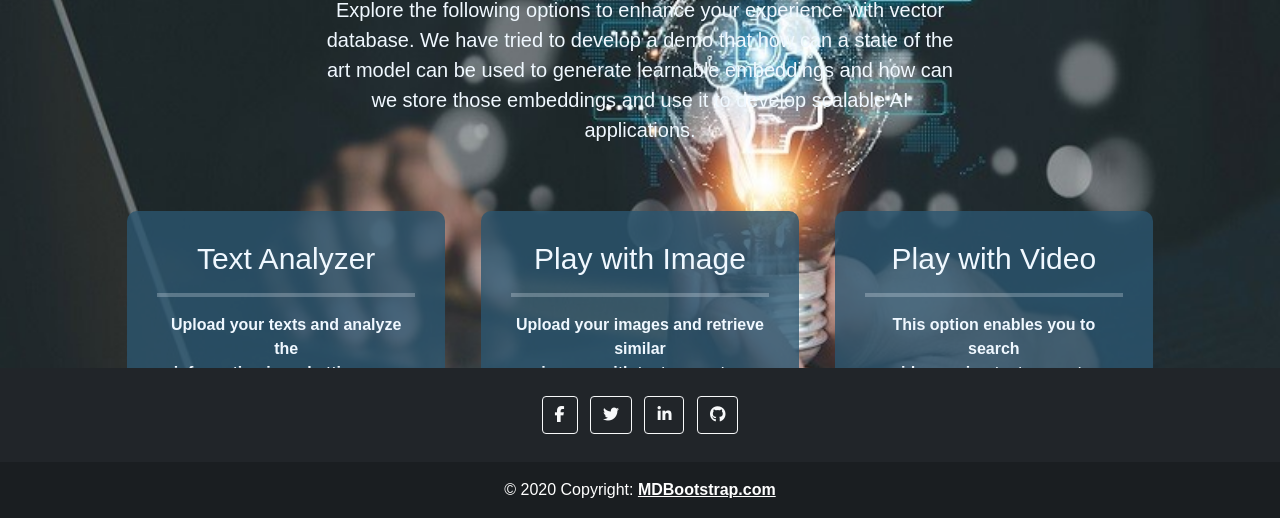
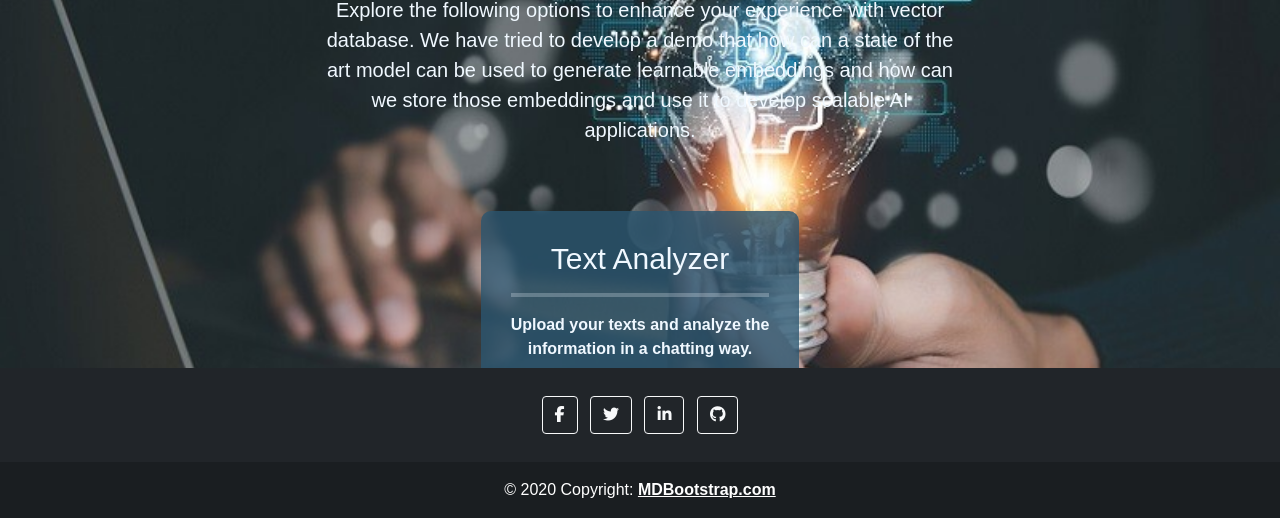
Before and after one commit to Muntasir2179/text-analyzer, a Django app: template templates/index.html in a window 1280 px wide. Shown: the part 282-800 px from the top of the page. Run offline with Django 5.2, Linux system fonts and the light colour scheme; the template is opened without the code that fills it, so the values that code supplies are empty.

Commit message:
options panel modification

```diff
--- a/static/css/index.css
+++ b/static/css/index.css
@@ -71,7 +71,7 @@ a {
     padding: 30px;
     border-radius: 10px;
     text-align: center;
-    width: 30%;
+    width: 100%;
     margin: 20px 10px 20px 10px;
     cursor: pointer;
     transition: background-color 0.3s, transform 0.3s;
--- a/templates/index.html
+++ b/templates/index.html
@@ -28,7 +28,7 @@
                 <p>Upload your texts and analyze the <br> information in a chatting way.</p>
             </div>
         </a>
-        <a class="option" href="">
+        {% comment %} <a class="option" href="">
             <div>
                 <h3>Play with Image</h3>
                 <hr>
@@ -41,7 +41,7 @@
                 <hr>
                 <p>This option enables you to search <br> videos using text prompts.</p>
             </div>
-        </a>
+        </a> {% endcomment %}
     </div>
 </div>
 {% endblock content %}
```
